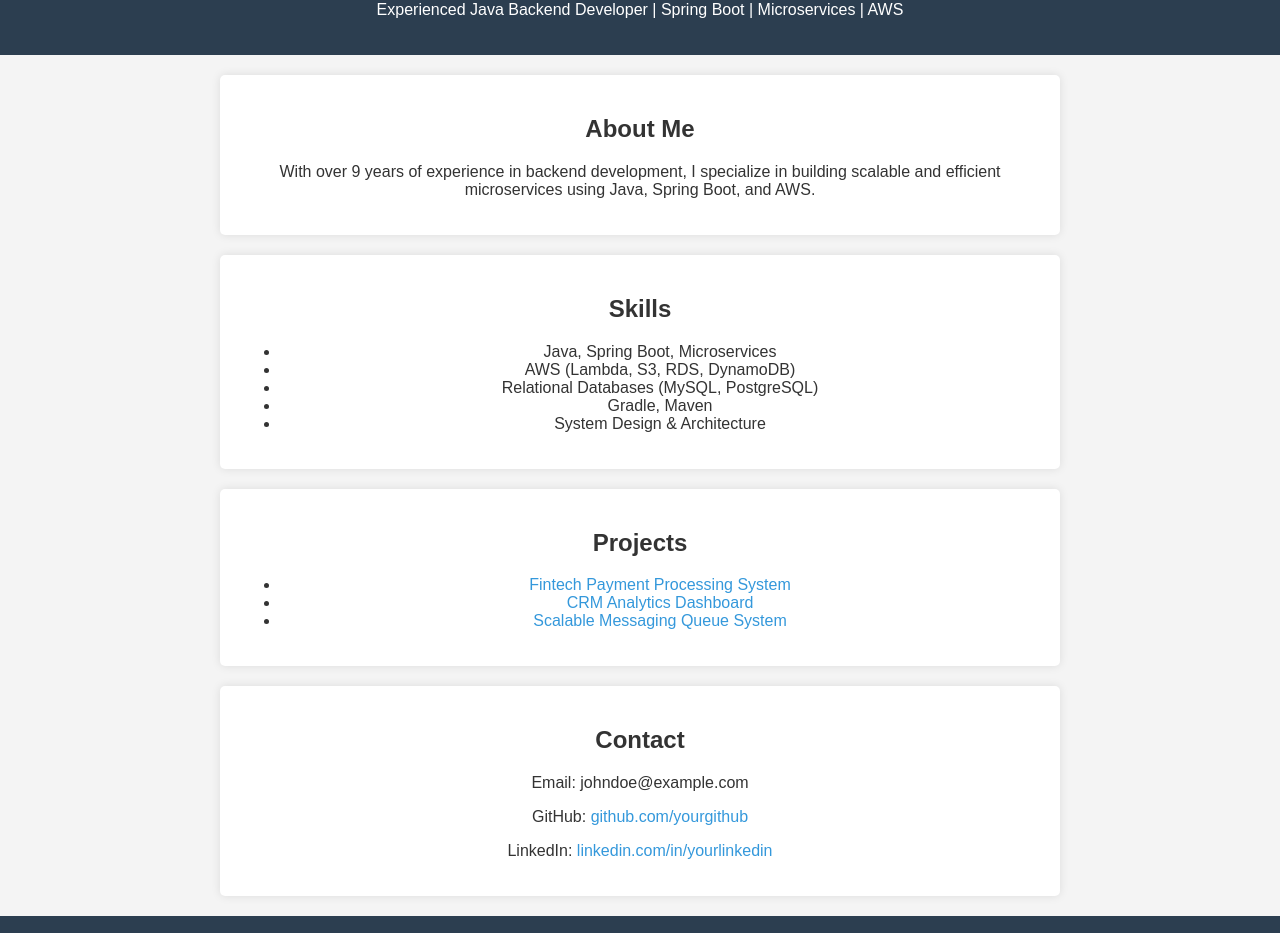
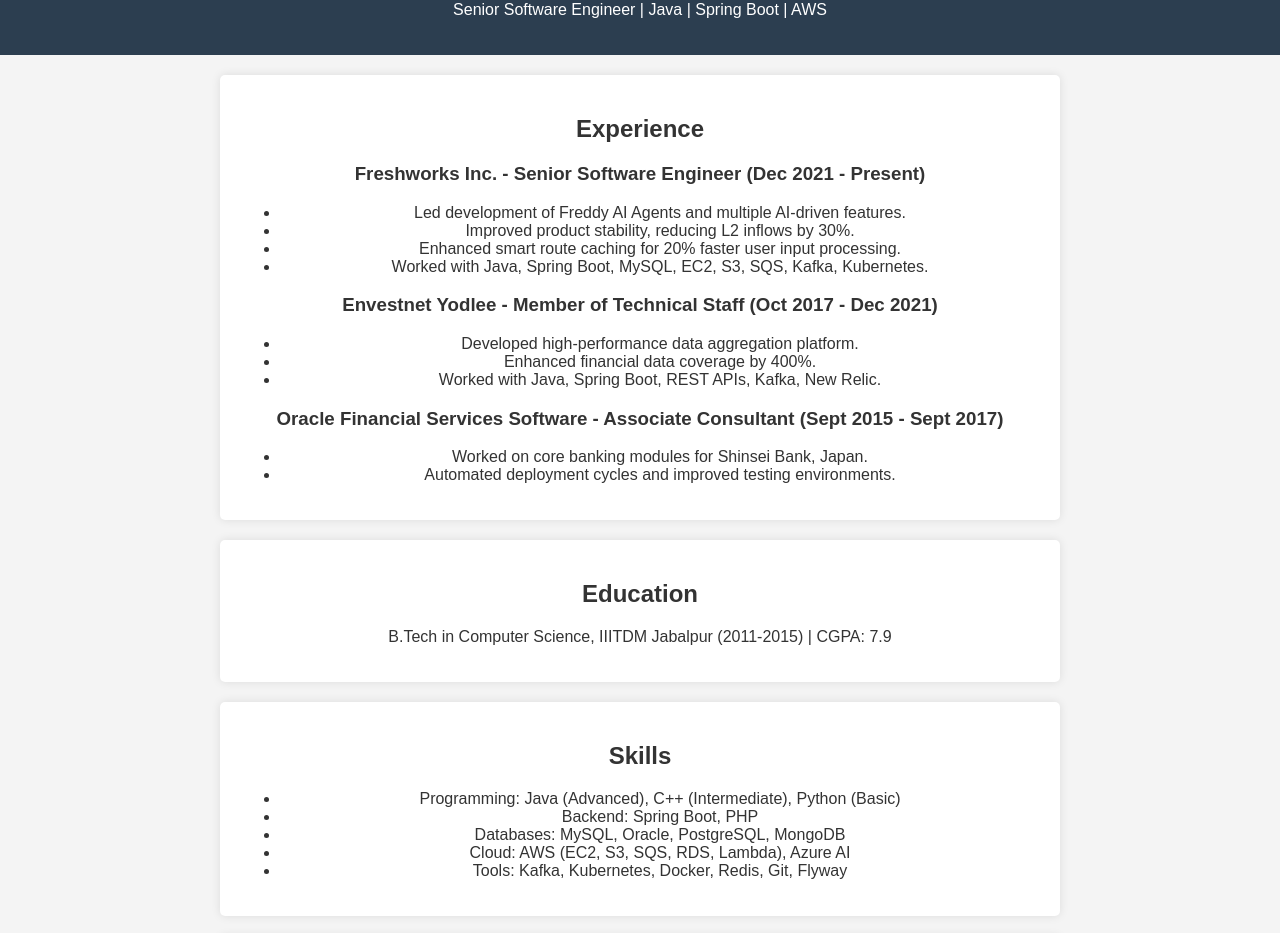
Before and after one commit to praveen2jan/praveen2jan.github.io, a plain HTML site: page index.html in a window 1280 px wide. Shown: the part 72-1005 px from the top of the page. Drawn offline with Linux system fonts and the light colour scheme.

Commit message:
Update index.html

```diff
--- a/index.html
+++ b/index.html
@@ -3,44 +3,72 @@
 <head>
     <meta charset="UTF-8">
     <meta name="viewport" content="width=device-width, initial-scale=1.0">
-    <title>Java Backend Developer Portfolio</title>
+    <title>Praveen Kumar - Portfolio</title>
     <link rel="stylesheet" href="styles.css">
 </head>
 <body>
     <header>
-        <h1>John Doe</h1>
-        <p>Experienced Java Backend Developer | Spring Boot | Microservices | AWS</p>
+        <h1>Praveen Kumar</h1>
+        <p>Senior Software Engineer | Java | Spring Boot | AWS</p>
     </header>
-    <section id="about">
-        <h2>About Me</h2>
-        <p>With over 9 years of experience in backend development, I specialize in building scalable and efficient microservices using Java, Spring Boot, and AWS.</p>
+
+    <section id="experience">
+        <h2>Experience</h2>
+        <h3>Freshworks Inc. - Senior Software Engineer (Dec 2021 - Present)</h3>
+        <ul>
+            <li>Led development of Freddy AI Agents and multiple AI-driven features.</li>
+            <li>Improved product stability, reducing L2 inflows by 30%.</li>
+            <li>Enhanced smart route caching for 20% faster user input processing.</li>
+            <li>Worked with Java, Spring Boot, MySQL, EC2, S3, SQS, Kafka, Kubernetes.</li>
+        </ul>
+        <h3>Envestnet Yodlee - Member of Technical Staff (Oct 2017 - Dec 2021)</h3>
+        <ul>
+            <li>Developed high-performance data aggregation platform.</li>
+            <li>Enhanced financial data coverage by 400%.</li>
+            <li>Worked with Java, Spring Boot, REST APIs, Kafka, New Relic.</li>
+        </ul>
+        <h3>Oracle Financial Services Software - Associate Consultant (Sept 2015 - Sept 2017)</h3>
+        <ul>
+            <li>Worked on core banking modules for Shinsei Bank, Japan.</li>
+            <li>Automated deployment cycles and improved testing environments.</li>
+        </ul>
     </section>
+
+    <section id="education">
+        <h2>Education</h2>
+        <p>B.Tech in Computer Science, IIITDM Jabalpur (2011-2015) | CGPA: 7.9</p>
+    </section>
+
     <section id="skills">
         <h2>Skills</h2>
         <ul>
-            <li>Java, Spring Boot, Microservices</li>
-            <li>AWS (Lambda, S3, RDS, DynamoDB)</li>
-            <li>Relational Databases (MySQL, PostgreSQL)</li>
-            <li>Gradle, Maven</li>
-            <li>System Design & Architecture</li>
+            <li>Programming: Java (Advanced), C++ (Intermediate), Python (Basic)</li>
+            <li>Backend: Spring Boot, PHP</li>
+            <li>Databases: MySQL, Oracle, PostgreSQL, MongoDB</li>
+            <li>Cloud: AWS (EC2, S3, SQS, RDS, Lambda), Azure AI</li>
+            <li>Tools: Kafka, Kubernetes, Docker, Redis, Git, Flyway</li>
         </ul>
     </section>
-    <section id="projects">
-        <h2>Projects</h2>
+
+    <section id="achievements">
+        <h2>Awards & Achievements</h2>
         <ul>
-            <li><a href="https://github.com/yourgithub/project1">Fintech Payment Processing System</a></li>
-            <li><a href="https://github.com/yourgithub/project2">CRM Analytics Dashboard</a></li>
-            <li><a href="https://github.com/yourgithub/project3">Scalable Messaging Queue System</a></li>
+            <li>Multiple individual and team awards at Freshworks.</li>
+            <li>Spot Awards for quality contributions.</li>
+            <li>Recognized for project excellence at Oracle.</li>
         </ul>
     </section>
+
     <section id="contact">
         <h2>Contact</h2>
-        <p>Email: johndoe@example.com</p>
-        <p>GitHub: <a href="https://github.com/yourgithub">github.com/yourgithub</a></p>
-        <p>LinkedIn: <a href="https://linkedin.com/in/yourlinkedin">linkedin.com/in/yourlinkedin</a></p>
+        <p>Email: <a href="mailto:praveenkumar.iiitdmj@gmail.com">praveenkumar.iiitdmj@gmail.com</a></p>
+        <p>GitHub: <a href="https://github.com/praveen2jan">github.com/praveen2jan</a></p>
+        <p>LinkedIn: <a href="https://linkedin.com/in/thepraveenkumar">linkedin.com/in/thepraveenkumar</a></p>
+        <p>Phone: <a href="tel:+918989748602">+91-8989748602</a></p>
     </section>
+
     <footer>
-        <p>&copy; 2025 John Doe. All rights reserved.</p>
+        <p>&copy; 2025 Praveen Kumar. All rights reserved.</p>
     </footer>
 </body>
 </html>
```
